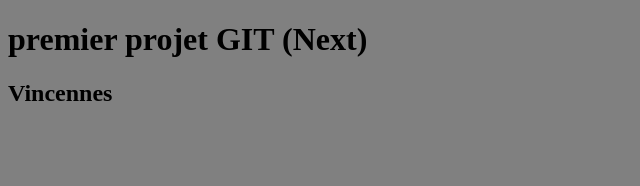
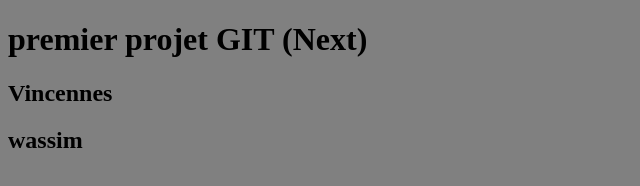
Before and after one commit to wassim-sl/projet1, a plain HTML site: page index.html in a window 1280 px wide. Shown: the full height of the page, 0-640 px from the left. Drawn offline with Linux system fonts and the light colour scheme.

Commit message:
Update index.html
mon nom

```diff
--- a/index.html
+++ b/index.html
@@ -9,5 +9,6 @@
 <body>
     <h1>premier projet GIT (Next)</h1>
     <h2>Vincennes</h2>
+    <h2>wassim</h2>
 </body>
 </html>
```
